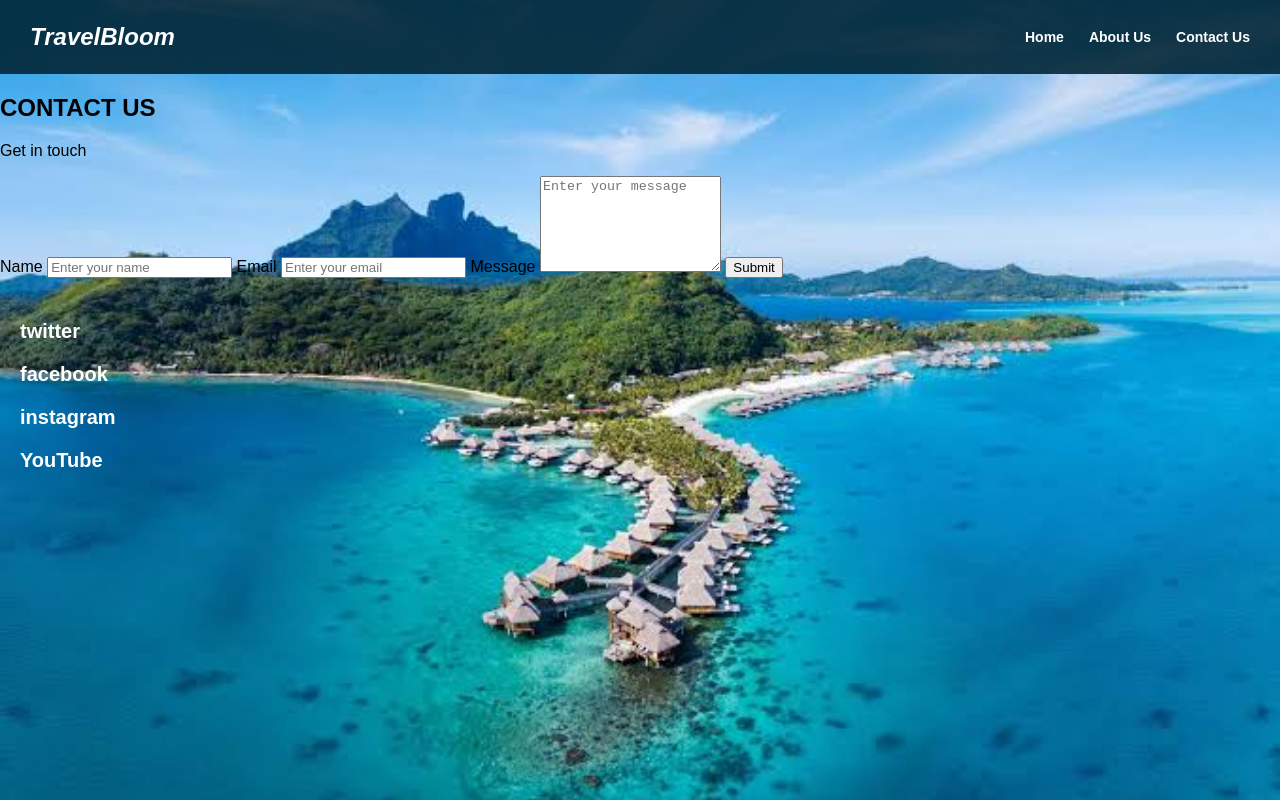
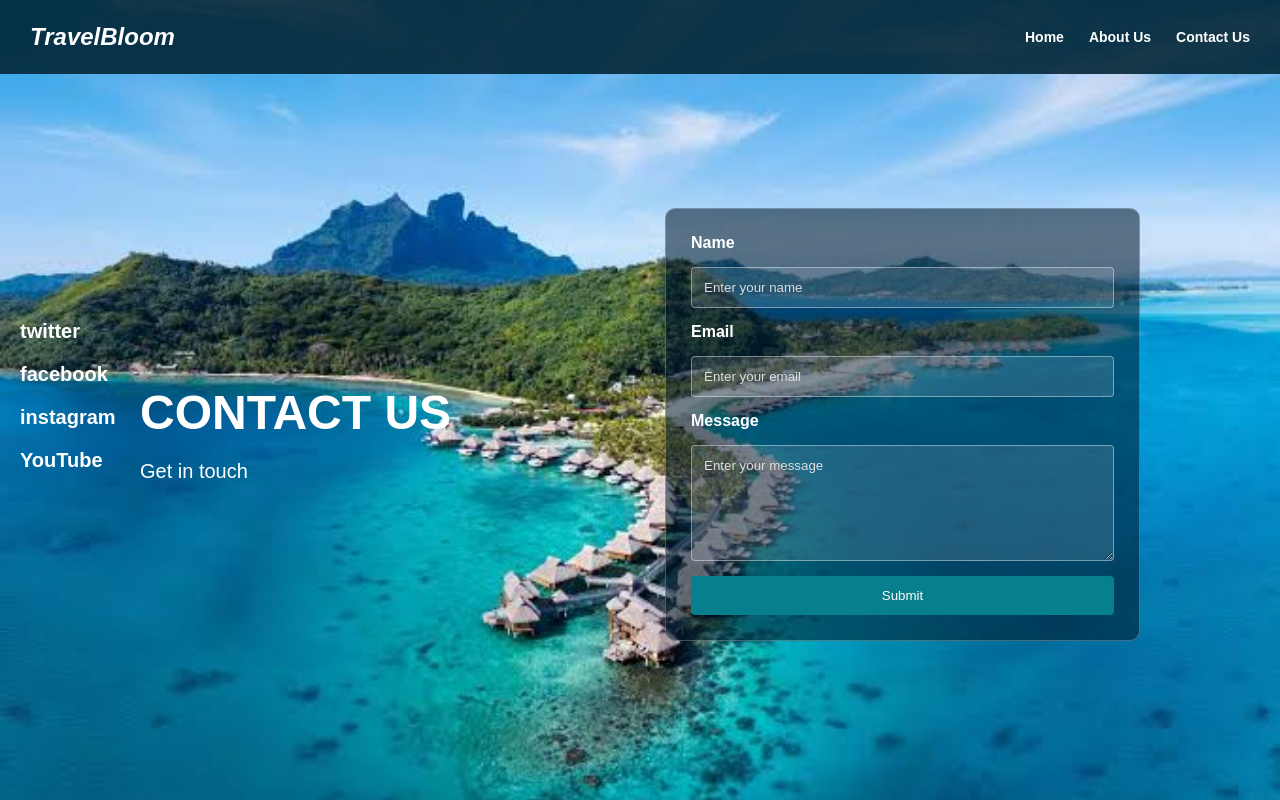
Before and after one commit to ShakirUllah-bj/travelRecommendation, a plain HTML site: page contact_us.html in a window 1280 px wide. Drawn offline with Linux system fonts and the light colour scheme.

Commit message:
Write CSS Style For contact_us.html Page

```diff
--- a/travel_recommendation.css
+++ b/travel_recommendation.css
@@ -318,3 +318,101 @@ nav ul a:hover {
   border-radius: 20px;
   font-size: 11px;
 }
+
+/* Contact Us Page Style */
+.contact-container {
+  max-width: 1000px;
+  min-height: 75vh;
+  margin: 10px auto;
+  padding: 40px 30px;
+  display: grid;
+  grid-template-columns: 1fr 1fr;
+  align-items: center;
+  gap: 50px;
+  color: white;
+}
+
+.contact-info {
+  align-self: center;
+}
+
+.contact-info h1 {
+  font-size: 48px;
+  margin-bottom: 15px;
+  color: white;
+}
+
+.contact-info p {
+  font-size: 20px;
+  color: white;
+}
+
+.contact-form {
+  display: flex;
+  flex-direction: column;
+  gap: 15px;
+  padding: 25px;
+  background-color: rgba(0, 25, 40, 0.55);
+  border: 1px solid rgba(255, 255, 255, 0.25);
+  border-radius: 10px;
+}
+
+.contact-form label {
+  font-weight: bold;
+  color: white;
+}
+
+.contact-form input,
+.contact-form textarea {
+  width: 100%;
+  padding: 12px;
+  box-sizing: border-box;
+  border: 1px solid rgba(255, 255, 255, 0.4);
+  border-radius: 4px;
+  background-color: rgba(255, 255, 255, 0.12);
+  outline: none;
+  color: white;
+  font-family: Arial, Helvetica, sans-serif;
+}
+
+.contact-form input:focus,
+.contact-form textarea:focus {
+  border: 2px solid #087f8c;
+}
+
+.contact-form input::placeholder,
+.contact-form textarea::placeholder {
+  color: #ddd;
+}
+
+.contact-form textarea {
+  resize: vertical;
+}
+
+.contact-form button {
+  width: 100%;
+  padding: 12px;
+  background-color: #087f8c;
+  color: white;
+  border: none;
+  border-radius: 4px;
+  cursor: pointer;
+}
+
+.contact-form button:hover {
+  background-color: #05636d;
+}
+
+/* Contact-Us Mobile responsiveness */
+@media (max-width: 700px) {
+  .contact-container {
+    grid-template-columns: 1fr;
+    gap: 25px;
+    padding: 30px 20px;
+    margin-left: 80px;
+  }
+
+  .contact-info h1 {
+    font-size: 36px;
+  }
+}
```
